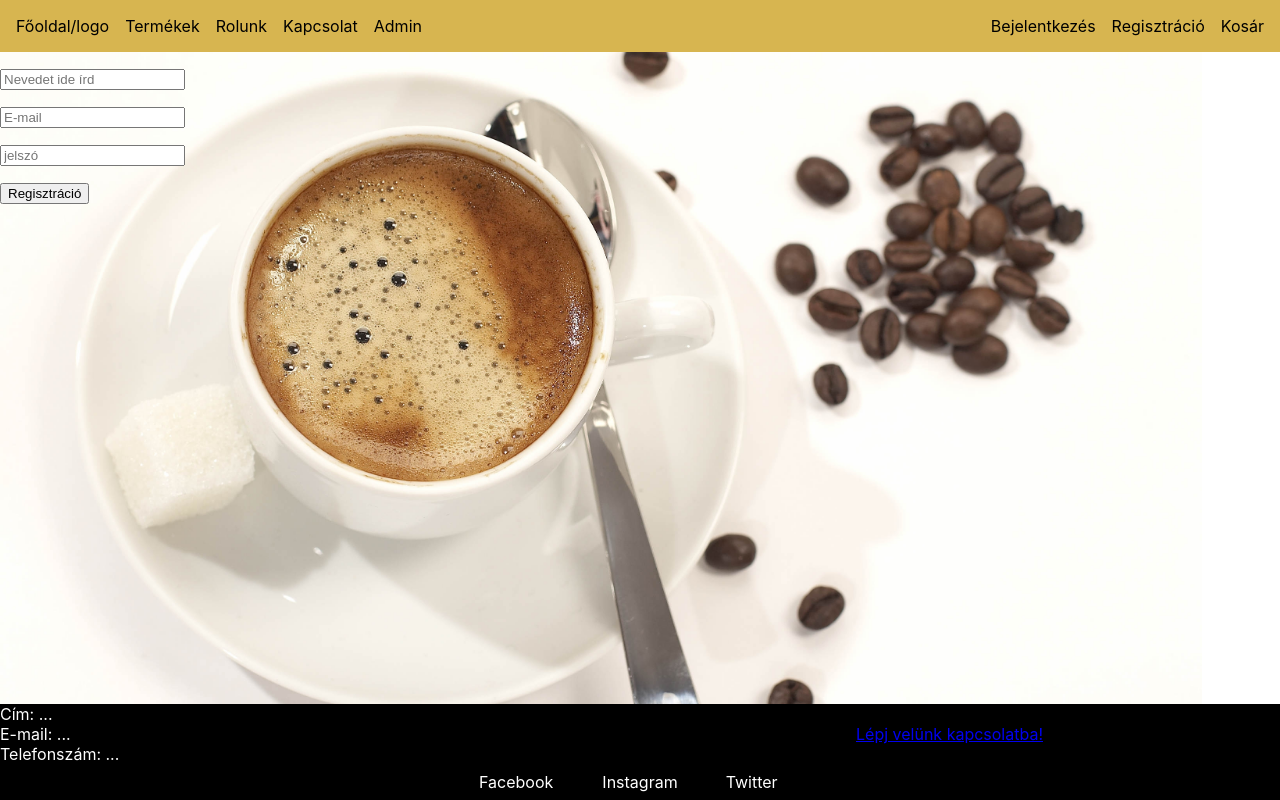
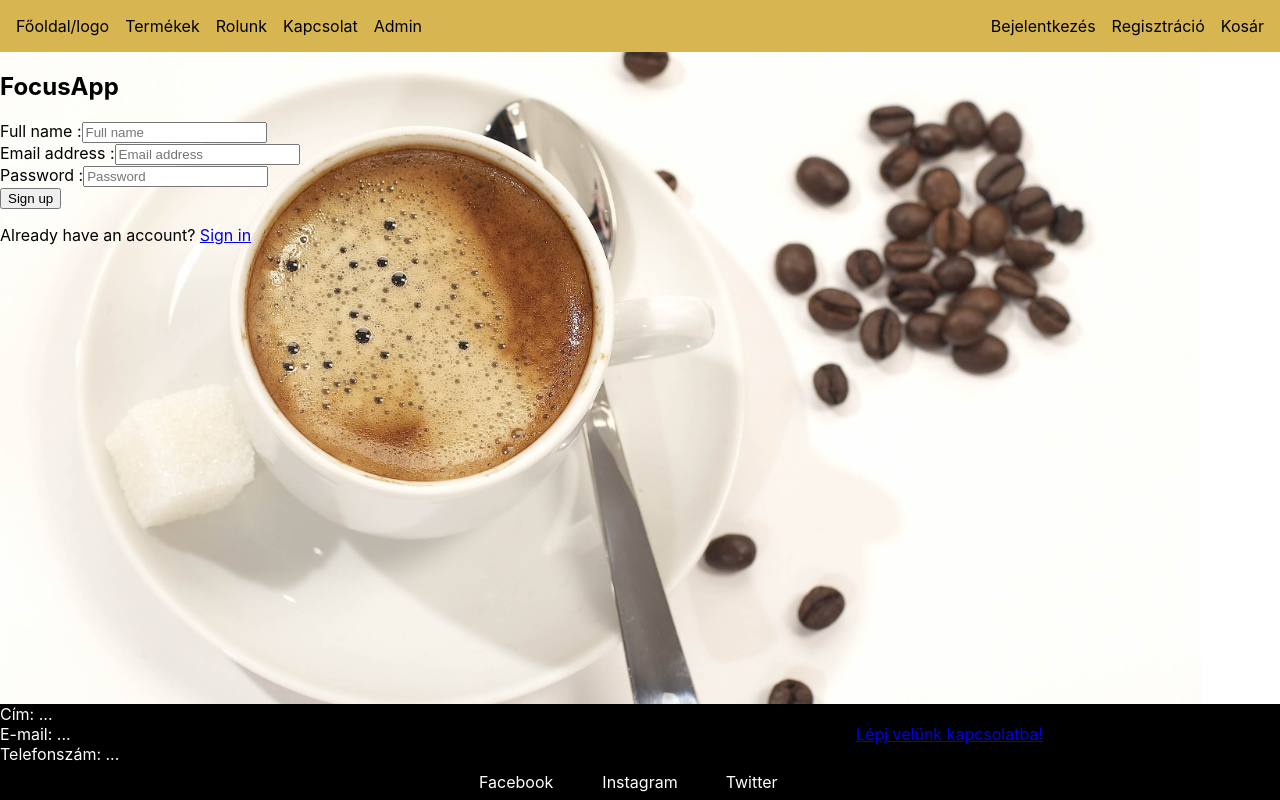
Before and after one commit to MakoveiMiron/csapat-12, a React (Create React App) app in the folder projekt/projekt12/: page /regisztracio in a window 1280 px wide. Built offline with nearby package versions, Linux system fonts and the light colour scheme.

Commit message:
Registration/Login

```diff
--- a/projekt/projekt12/src/Constans/firebaseConfig.js
+++ b/projekt/projekt12/src/Constans/firebaseConfig.js
@@ -1,4 +1,4 @@
-
+import { getAuth } from "firebase/auth";
 // Import the functions you need from the SDKs you need
 import { initializeApp } from "firebase/app";
 // TODO: Add SDKs for Firebase products that you want to use
@@ -17,3 +17,6 @@ const firebaseConfig = {
 
 // Initialize Firebase
 export const app = initializeApp(firebaseConfig);
+
+// Initialize Firebase Authentication and get a reference to the service
+export const auth = getAuth(app);
--- a/projekt/projekt12/src/Pages/Registration.js
+++ b/projekt/projekt12/src/Pages/Registration.js
@@ -1,21 +1,116 @@
 import {useState} from 'react';
 import { registrationUser } from '../Services/authentication.js';
 import { API_URL } from '../Constans/firebaseConstans.js';
+import {  createUserWithEmailAndPassword  } from 'firebase/auth';
+import { auth } from '../Constans/firebaseConfig.js';
+import { NavLink, useNavigate } from 'react-router-dom';
 
-export default function Registration(){
-    const [registration, setRegistration] = useState(false)
-    const [formData, setFormData] = useState({email: '',password: '',name:''})
-    function registrationHandler(e){
-        e.preventDefault()
-        registrationUser(formData)
+
+
+const Signup = () => {
+    const navigate = useNavigate();
+
+    const [email, setEmail] = useState('')
+    const [password, setPassword] = useState('');
+    const [name, setName] = useState('');
+
+    const onSubmit = async (e) => {
+      e.preventDefault()
+
+      await createUserWithEmailAndPassword(auth, email, password, name)
+        .then((userCredential) => {
+            // Signed in
+            const user = userCredential.user;
+            console.log(user);
+            fetch(`${API_URL}vasarlok/${userCredential._tokenResponse.localId}.json`,{
+                method: 'PATCH',
+                headers: {
+                    'Content-Type': 'application/json'
+                },
+                body: JSON.stringify({uid: userCredential._tokenResponse.localId, name})
+            })
+            navigate("/belepes")
+            // ...
+        })
+        .catch((error) => {
+            const errorCode = error.code;
+            const errorMessage = error.message;
+            console.log(errorCode, errorMessage);
+            // ..
+        });
+
+
+    }
+    return (
+        <main >
+            <section>
+                <div>
+                    <div>
+                        <h1> FocusApp </h1>
+                        <form>
+                        <div>
+                                <label htmlFor="name">
+                                    Full name :
+                                </label>
+                                <input
+                                    type="text"
+                                    label="Full name"
+                                    value={name}
+                                    onChange={(e) => setName(e.target.value)}
+                                    required
+                                    placeholder="Full name"
+                                />
+                            </div>
+
+                            <div>
+                                <label htmlFor="email-address">
+                                    Email address :
+                                </label>
+                                <input
+                                    type="email"
+                                    label="Email address"
+                                    value={email}
+                                    onChange={(e) => setEmail(e.target.value)}
+                                    required
+                                    placeholder="Email address"
+                                />
+                            </div>
+
+                            <div>
+                                <label htmlFor="password">
+                                    Password :
+                                </label>
+                                <input
+                                    type="password"
+                                    label="Create password"
+                                    value={password}
+                                    onChange={(e) => setPassword(e.target.value)}
+                                    required
+                                    placeholder="Password"
+                                />
+                            </div>
+
+
+                            <button
+                                type="submit"
+                                onClick={onSubmit}
+                            >
+                                Sign up
+                            </button>
+
+                        </form>
+
+                        <p>
+                            Already have an account?{' '}
+                            <NavLink to="/belepes" >
+                                Sign in
+                            </NavLink>
+                        </p>
+                    </div>
+                </div>
+            </section>
+        </main>
+      )
     }
 
-    return(
-        <form onSubmit={registrationHandler}>
-            <p><input type='text' name='name' value={formData.name} onChange={(e)=> setFormData({...formData, name: e.target.value})} placeholder='Nevedet ide írd' /></p>
-            <p><input type='email' name='email' value={formData.email} onChange={(e)=> setFormData({...formData, email: e.target.value})} placeholder='E-mail' /></p>
-            <p><input type='password' name='password' value={formData.password} onChange={(e) => setFormData({...formData, password: e.target.value})} placeholder='jelszó' /></p>
-            <p><button type='submit'>Regisztráció</button></p>
-        </form>
-    )
-}
+    export default Signup
--- a/projekt/projekt12/src/components/Login/Login.js
+++ b/projekt/projekt12/src/components/Login/Login.js
@@ -1,27 +1,88 @@
-import {useState} from 'react'
+import React, {useState} from 'react';
+import {  signInWithEmailAndPassword   } from 'firebase/auth';
+import { auth } from '../../Constans/firebaseConfig';
+import { NavLink, useNavigate } from 'react-router-dom';
+import { API_URL } from '../../Constans/firebaseConstans';
 
-export default function Login(){
-    const [login, setLogin] = useState("")
+const Login = () => {
+    const navigate = useNavigate();
+    const [email, setEmail] = useState('');
+    const [password, setPassword] = useState('');
 
-    function loginHandler(e){
-        e.preventDefault()
+    const onLogin = (e) => {
+        e.preventDefault();
+        signInWithEmailAndPassword(auth, email, password)
+        .then((userCredential) => {
+            // Signed in
+            const user = userCredential.user;
+            navigate("/")
+            console.log(user);
+        })
+        .catch((error) => {
+            const errorCode = error.code;
+            const errorMessage = error.message;
+            console.log(errorCode, errorMessage)
+        });
 
-        const email = e.target.elements.email.value;
-        const password = e.target.elements.pw.value;
-        const obj={
-            email,
-            password
-        }
+    }
 
-        console.log(obj)
-    }
     return(
-        <form onSubmit={loginHandler}>
-            <h3>Email cim</h3>
-            <p><input type='email' name='email' placeholder='E-mail cím' /></p>
-            <h3>Jelszó</h3>
-            <p><input type='password' name='pw' placeholder='jelszó' /></p>
-            <button type='submit'>Belépés</button>
-        </form>
+        <>
+            <main >
+                <section>
+                    <div>
+                        <p> FocusApp </p>
+
+                        <form>
+                            <div>
+                                <label htmlFor="email-address">
+                                    Email address
+                                </label>
+                                <input
+                                    id="email-address"
+                                    name="email"
+                                    type="email"
+                                    required
+                                    placeholder="Email address"
+                                    onChange={(e)=>setEmail(e.target.value)}
+                                />
+                            </div>
+
+                            <div>
+                                <label htmlFor="password">
+                                    Password
+                                </label>
+                                <input
+                                    id="password"
+                                    name="password"
+                                    type="password"
+                                    required
+                                    placeholder="Password"
+                                    onChange={(e)=>setPassword(e.target.value)}
+                                />
+                            </div>
+
+                            <div>
+                                <button
+                                    onClick={onLogin}
+                                >
+                                    Login
+                                </button>
+                            </div>
+                        </form>
+
+                        <p className="text-sm text-white text-center">
+                            No account yet? {' '}
+                            <NavLink to="/">
+                                Sign up
+                            </NavLink>
+                        </p>
+
+                    </div>
+                </section>
+            </main>
+        </>
     )
 }
+
+export default Login
```
Also changed, not shown: projekt/projekt12/src/components/Nav/LoggedInNav.js (added, +22 -0 lines).
